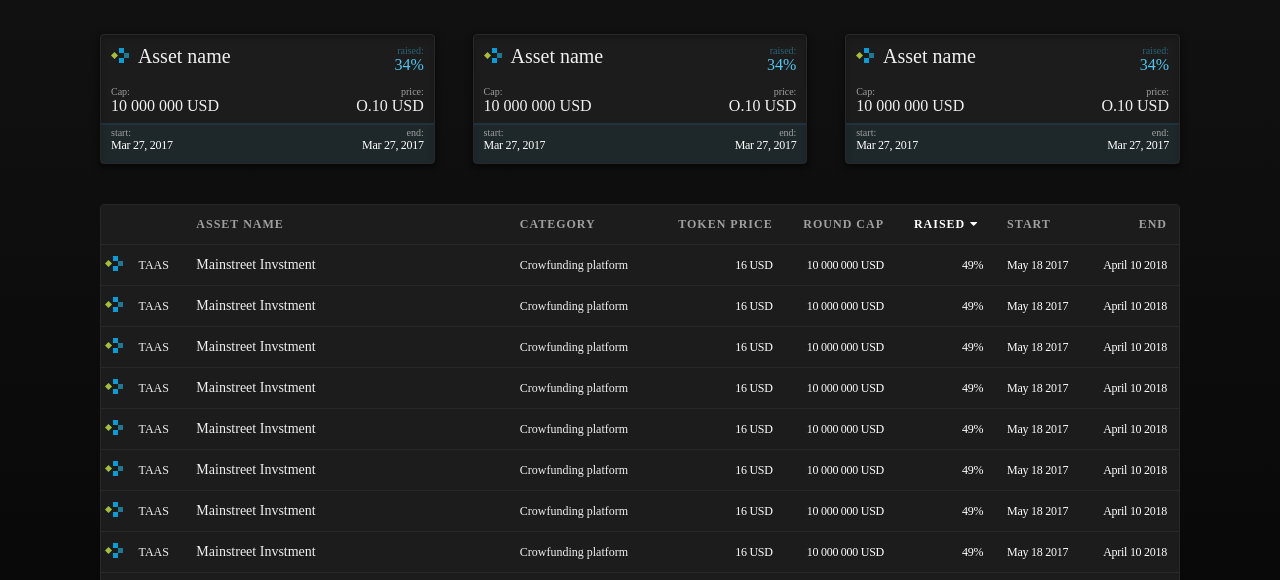
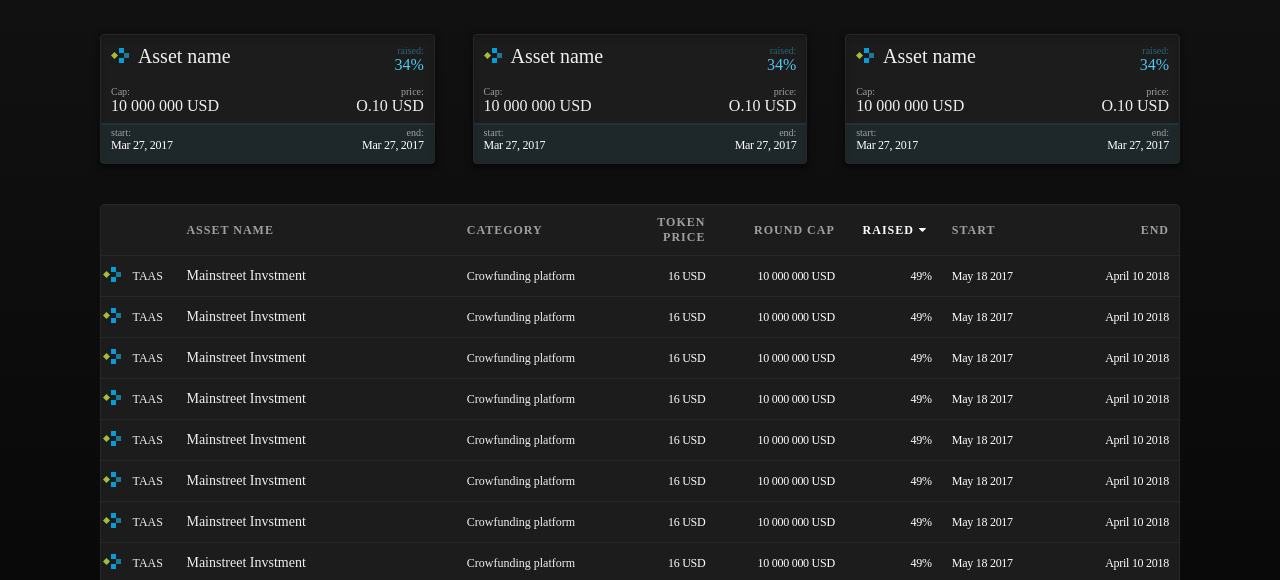
Before and after one commit to amseledka/bs.ex, a plain HTML site: page index.html in a window 1280 px wide. Shown: the part 206-786 px from the top of the page. Drawn offline with nearby package versions, Linux system fonts and the light colour scheme.

Commit message:
Fixed table header

```diff
--- a/css/landing.css
+++ b/css/landing.css
@@ -222,6 +222,52 @@ a {
   width: 1080px;
 }
 
+.asset-stats-table th:nth-child(1),
+.asset-stats-table td:nth-child(1) {
+  width: 2%;
+  padding: 0;
+}
+
+.asset-stats-table th:nth-child(2),
+.asset-stats-table td:nth-child(2) {
+  width: 5%;
+}
+
+.asset-stats-table th:nth-child(3),
+.asset-stats-table td:nth-child(3) {
+  width: 26%;
+}
+
+.asset-stats-table th:nth-child(4),
+.asset-stats-table td:nth-child(4) {
+  width: 14%;
+}
+
+.asset-stats-table th:nth-child(5),
+.asset-stats-table td:nth-child(5) {
+  width: 10%;
+}
+
+.asset-stats-table th:nth-child(6),
+.asset-stats-table td:nth-child(6) {
+  width: 12%;
+}
+
+.asset-stats-table th:nth-child(7),
+.asset-stats-table td:nth-child(7) {
+  width: 9%;
+}
+
+.asset-stats-table th:nth-child(8),
+.asset-stats-table td:nth-child(8) {
+  width: 11%;
+}
+
+.asset-stats-table th:nth-child(9),
+.asset-stats-table td:nth-child(9) {
+  width: 11%;
+}
+
 .asset-stats-table tr,
 .asset-stats-table .table-title-row tr:hover {
   background: #1C1C1C;
@@ -236,7 +282,7 @@ a {
   font-family: SourceSansPro-Bold;
   font-size: 12px;
   letter-spacing: 1px;
-  padding: 12px;
+  padding: 10px;
   text-align: left;
   text-transform: uppercase;
 }
@@ -256,7 +302,7 @@ a {
   color: #F0F0F0;
   font-family: SourceSansPro-Regular;
   font-size: 12px;
-  padding: 12px;
+  padding: 12px 10px;
 }
 
 .asset-stats-table .highlighted-heading {
@@ -282,13 +328,11 @@ a {
 .asset-stats-table .asset-name {
   font-family: SourceSansPro-Bold;
   font-size: 14px;
-  width: 30%;
 }
 
 .asset-stats-table .asset-category {
   font-family: SourceSansPro-Regular;
   font-size: 12px;
-  width: 14%;
 }
 
 .asset-stats-table .asset-token-price,
```
